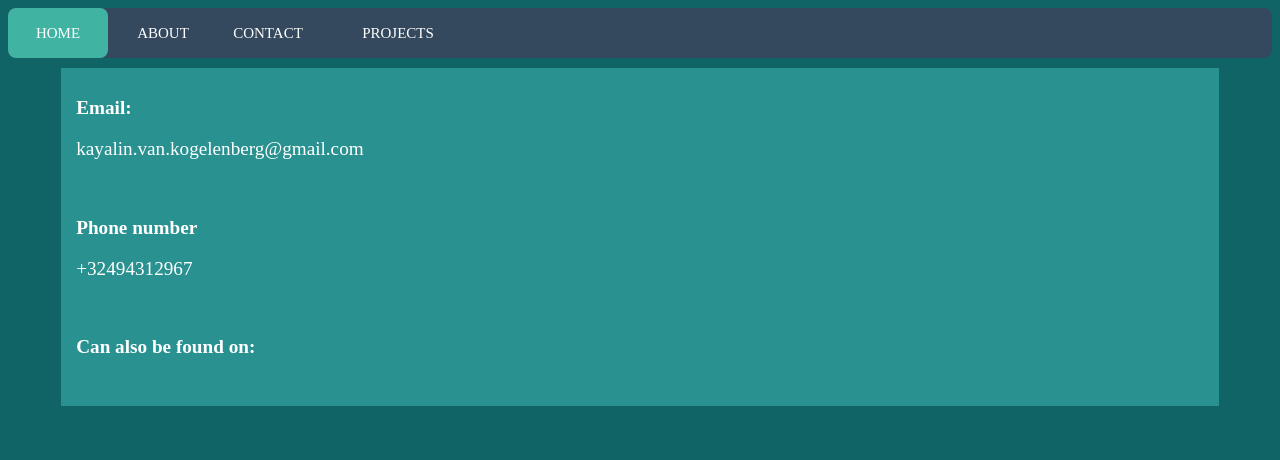
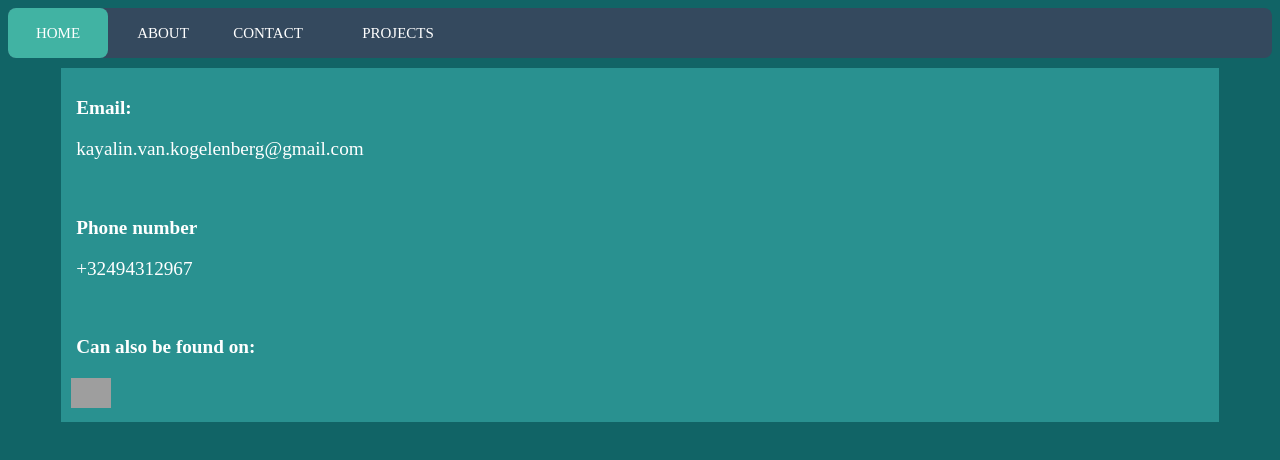
Before and after one commit to MonoraxXiV/Portfolio, a website: page Pages/contact.html in a window 1280 px wide. Drawn offline with Linux system fonts and the light colour scheme; grey boxes are pictures that could not be loaded; a web font is replaced by a local one.

Commit message:
added linkedin link to contact page

```diff
--- a/Pages/contact.html
+++ b/Pages/contact.html
@@ -29,6 +29,7 @@
     <p>+32494312967</p>
     <br>
     <p><strong>Can also be found on:</strong></p>
+    <a href="https://www.linkedin.com/in/kayalin-van-kogelenberg/" target="_blank"><img alt="Logo linkedin, with link" src="https://image.flaticon.com/icons/png/512/9/9942.png" width="40"></a>
     <br>
 
 </div>
```
